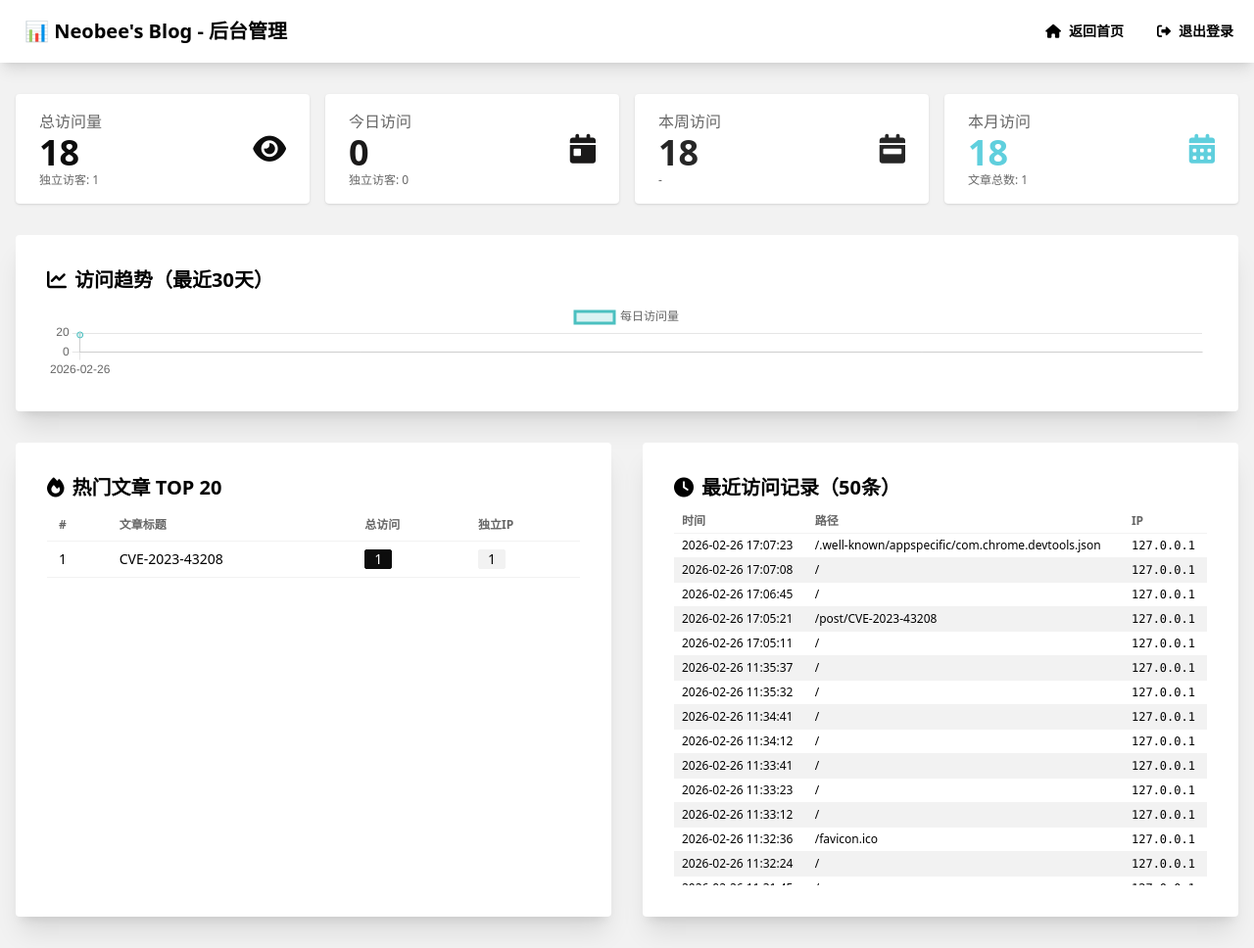
After one commit to Neobee714/Neobee714.github.io, a Flask app: page /admin/dashboard in a window 1280 px wide. The commit adds this page. Shown: the whole page at 98% size. Run offline with Flask 3, Linux system fonts and the light colour scheme; the visitor is signed in with stand-in values (Sample User, id 1); data comes from the database, SQL or seed files in the repository; both versions use the stored data as it was after the commit; some libraries are stand-ins or nearby versions.

Commit message:
添加后台管理系统和访问统计功能
- 新增 Analytics 模块，使用 SQLite 记录访问数据
- 新增后台登录页面和仪表盘
- 显示访问统计、热门文章、访问趋势图表
- 更新头像文件
- 修复模板 JSON 渲染问题

```diff
--- a/app.py
+++ b/app.py
@@ -6,9 +6,10 @@ import time
 import traceback
 import logging
 from collections import defaultdict
-from flask import Flask, render_template, abort, make_response, url_for, request, g
+from flask import Flask, render_template, abort, make_response, url_for, request, g, session, redirect
 from config import Config
 from services.notion_service import get_posts, get_post_content, get_categories, get_related_posts, sync_to_cache
+from services.analytics import Analytics
 try:
     from flask_caching import Cache  # type: ignore
 except Exception:
@@ -103,6 +104,9 @@ else:
     }
 cache = Cache(app, config=cache_config)
 
+# 初始化访问统计 (Initialize Analytics)
+analytics = Analytics(db_path='analytics.db')
+
 # 全局同步状态跟踪 (Global sync status tracking)
 sync_status = {
     'is_syncing': False,
@@ -130,10 +134,26 @@ def _get_cached_categories():
 @app.before_request
 def before_request_handler():
     """
-    请求前钩子：记录请求开始时间，检查缓存命中状态
+    请求前钩子：记录请求开始时间，检查缓存命中状态，记录访问量
     """
     # 记录请求开始时间
     g.start_time = time.time()
+
+    # 记录访问量（排除静态文件和后台路径）
+    if not request.path.startswith('/static/') and not request.path.startswith('/admin/'):
+        try:
+            ip = request.headers.get('X-Forwarded-For', request.remote_addr)
+            if ip and ',' in ip:
+                ip = ip.split(',')[0].strip()
+
+            analytics.record_view(
+                path=request.path,
+                ip=ip,
+                user_agent=request.headers.get('User-Agent'),
+                referer=request.headers.get('Referer')
+            )
+        except Exception as e:
+            logger.error(f"记录访问量失败: {e}")
 
     # 尝试检测缓存命中状态
     g.cache_hit = None  # None: 未知, True: 命中, False: 未命中
@@ -850,6 +870,75 @@ Output: <code class="language-python"># This is a comment\nprint("Hello")</code>
         }), 500
 
 
+# ==================== 后台管理 (Admin Dashboard) ====================
+
+# 简单的密码认证（生产环境建议用更安全的方式）
+ADMIN_PASSWORD = os.environ.get('ADMIN_PASSWORD', 'neobee2026')
+
+@app.route('/admin/login', methods=['GET', 'POST'])
+def admin_login():
+    """后台登录页面"""
+    if request.method == 'POST':
+        password = request.form.get('password', '')
+        if password == ADMIN_PASSWORD:
+            session['admin_logged_in'] = True
+            return redirect('/admin/dashboard')
+        else:
+            return render_template('admin_login.html', error='密码错误')
+    return render_template('admin_login.html')
+
+@app.route('/admin/logout')
+def admin_logout():
+    """退出登录"""
+    session.pop('admin_logged_in', None)
+    return redirect('/admin/login')
+
+def require_admin():
+    """检查是否已登录"""
+    if not session.get('admin_logged_in'):
+        return redirect('/admin/login')
+    return None
+
+@app.route('/admin/dashboard')
+def admin_dashboard():
+    """后台仪表盘"""
+    auth_check = require_admin()
+    if auth_check:
+        return auth_check
+
+    try:
+        # 获取统计数据
+        stats = analytics.get_stats_summary()
+        top_posts = analytics.get_top_posts(limit=20)
+        recent_views = analytics.get_recent_views(limit=50)
+        daily_stats = analytics.get_daily_stats(days=30)
+
+        # 获取文章标题（从 Notion，使用 null-safe 访问）
+        try:
+            all_posts = get_posts() or []
+            post_titles = {
+                (post.get('slug') or ''): (post.get('title') or '无标题')
+                for post in all_posts
+            }
+        except Exception as e:
+            logger.error(f"获取文章列表失败: {e}")
+            post_titles = {}
+
+        # 为 top_posts 添加标题（null-safe）
+        for post in top_posts:
+            slug = post.get('slug') or ''
+            post['title'] = post_titles.get(slug, slug or '未知文章')
+
+        return render_template('admin_dashboard.html',
+                             stats=stats,
+                             top_posts=top_posts,
+                             recent_views=recent_views,
+                             daily_stats=daily_stats)
+    except Exception as e:
+        logger.error(f"获取后台数据失败: {e}", exc_info=True)
+        return f"Error: {e}", 500
+
+
 if __name__ == '__main__':
     # 获取 Railway 分配的端口，如果没有则默认 5000
     port = int(os.environ.get("PORT", 5000))
--- /dev/null
+++ b/templates/admin_dashboard.html
@@ -0,0 +1,225 @@
+<!DOCTYPE html>
+<html lang="zh-CN" data-theme="lofi">
+<head>
+  <meta charset="UTF-8">
+  <meta name="viewport" content="width=device-width, initial-scale=1.0">
+  <title>后台管理 - Neobee's Blog</title>
+  <link rel="stylesheet" href="https://cdnjs.cloudflare.com/ajax/libs/font-awesome/6.5.1/css/all.min.css">
+  <link href="https://cdn.jsdelivr.net/npm/daisyui@4.12.14/dist/full.min.css" rel="stylesheet">
+  <script src="https://cdn.tailwindcss.com"></script>
+  <script src="https://cdn.jsdelivr.net/npm/chart.js@4.4.0/dist/chart.umd.min.js"></script>
+</head>
+<body class="min-h-screen bg-base-200">
+  <!-- 顶部导航 -->
+  <div class="navbar bg-base-100 shadow-lg">
+    <div class="flex-1">
+      <a href="/" class="btn btn-ghost text-xl">📊 Neobee's Blog - 后台管理</a>
+    </div>
+    <div class="flex-none gap-2">
+      <a href="/" class="btn btn-ghost btn-sm">
+        <i class="fa-solid fa-home"></i> 返回首页
+      </a>
+      <a href="/admin/logout" class="btn btn-ghost btn-sm">
+        <i class="fa-solid fa-right-from-bracket"></i> 退出登录
+      </a>
+    </div>
+  </div>
+
+  <div class="container mx-auto px-4 py-8">
+    <!-- 统计卡片 -->
+    <div class="grid grid-cols-1 md:grid-cols-2 lg:grid-cols-4 gap-4 mb-8">
+      <!-- 总访问量 -->
+      <div class="stats shadow bg-base-100">
+        <div class="stat">
+          <div class="stat-figure text-primary">
+            <i class="fa-solid fa-eye text-3xl"></i>
+          </div>
+          <div class="stat-title">总访问量</div>
+          <div class="stat-value text-primary">{{ stats.total_views }}</div>
+          <div class="stat-desc">独立访客: {{ stats.unique_visitors }}</div>
+        </div>
+      </div>
+
+      <!-- 今日访问 -->
+      <div class="stats shadow bg-base-100">
+        <div class="stat">
+          <div class="stat-figure text-secondary">
+            <i class="fa-solid fa-calendar-day text-3xl"></i>
+          </div>
+          <div class="stat-title">今日访问</div>
+          <div class="stat-value text-secondary">{{ stats.today_views }}</div>
+          <div class="stat-desc">独立访客: {{ stats.today_unique }}</div>
+        </div>
+      </div>
+
+      <!-- 本周访问 -->
+      <div class="stats shadow bg-base-100">
+        <div class="stat">
+          <div class="stat-figure text-accent">
+            <i class="fa-solid fa-calendar-week text-3xl"></i>
+          </div>
+          <div class="stat-title">本周访问</div>
+          <div class="stat-value text-accent">{{ stats.week_views }}</div>
+          <div class="stat-desc">
+            {% if stats.yesterday_views > 0 %}
+            昨日: {{ stats.yesterday_views }}
+            {% else %}
+            -
+            {% endif %}
+          </div>
+        </div>
+      </div>
+
+      <!-- 本月访问 -->
+      <div class="stats shadow bg-base-100">
+        <div class="stat">
+          <div class="stat-figure text-info">
+            <i class="fa-solid fa-calendar-alt text-3xl"></i>
+          </div>
+          <div class="stat-title">本月访问</div>
+          <div class="stat-value text-info">{{ stats.month_views }}</div>
+          <div class="stat-desc">文章总数: {{ stats.total_posts }}</div>
+        </div>
+      </div>
+    </div>
+
+    <!-- 访问趋势图表 -->
+    <div class="card bg-base-100 shadow-xl mb-8">
+      <div class="card-body">
+        <h2 class="card-title">
+          <i class="fa-solid fa-chart-line"></i>
+          访问趋势（最近30天）
+        </h2>
+        <canvas id="visitsChart" height="80"></canvas>
+      </div>
+    </div>
+
+    <div class="grid grid-cols-1 lg:grid-cols-2 gap-8">
+      <!-- 热门文章 -->
+      <div class="card bg-base-100 shadow-xl">
+        <div class="card-body">
+          <h2 class="card-title">
+            <i class="fa-solid fa-fire"></i>
+            热门文章 TOP 20
+          </h2>
+          <div class="overflow-x-auto">
+            <table class="table table-zebra table-sm">
+              <thead>
+                <tr>
+                  <th>#</th>
+                  <th>文章标题</th>
+                  <th>总访问</th>
+                  <th>独立IP</th>
+                </tr>
+              </thead>
+              <tbody>
+                {% for post in top_posts %}
+                <tr>
+                  <td>{{ loop.index }}</td>
+                  <td>
+                    <a href="/post/{{ post.slug }}" class="link link-hover" target="_blank">
+                      {{ post.title }}
+                    </a>
+                  </td>
+                  <td>
+                    <span class="badge badge-primary">{{ post.total_views }}</span>
+                  </td>
+                  <td>
+                    <span class="badge badge-ghost">{{ post.unique_ips }}</span>
+                  </td>
+                </tr>
+                {% endfor %}
+              </tbody>
+            </table>
+          </div>
+        </div>
+      </div>
+
+      <!-- 最近访问 -->
+      <div class="card bg-base-100 shadow-xl">
+        <div class="card-body">
+          <h2 class="card-title">
+            <i class="fa-solid fa-clock"></i>
+            最近访问记录（50条）
+          </h2>
+          <div class="overflow-x-auto max-h-96">
+            <table class="table table-zebra table-xs">
+              <thead>
+                <tr>
+                  <th>时间</th>
+                  <th>路径</th>
+                  <th>IP</th>
+                </tr>
+              </thead>
+              <tbody>
+                {% for view in recent_views %}
+                <tr>
+                  <td class="text-xs">{{ view.timestamp }}</td>
+                  <td class="text-xs">
+                    {% if view.path.startswith('/post/') %}
+                    <a href="{{ view.path }}" class="link link-hover" target="_blank">
+                      {{ view.path }}
+                    </a>
+                    {% else %}
+                    {{ view.path }}
+                    {% endif %}
+                  </td>
+                  <td class="text-xs font-mono">{{ view.ip or '-' }}</td>
+                </tr>
+                {% endfor %}
+              </tbody>
+            </table>
+          </div>
+        </div>
+      </div>
+    </div>
+  </div>
+
+  <!-- Chart.js 图表初始化 -->
+  <script>
+    const dailyStats = {{ daily_stats | tojson | safe }};
+
+    // 反转数据（从旧到新）
+    const labels = dailyStats.reverse().map(d => d.date);
+    const data = dailyStats.map(d => d.views);
+
+    const ctx = document.getElementById('visitsChart').getContext('2d');
+    new Chart(ctx, {
+      type: 'line',
+      data: {
+        labels: labels,
+        datasets: [{
+          label: '每日访问量',
+          data: data,
+          borderColor: 'rgb(75, 192, 192)',
+          backgroundColor: 'rgba(75, 192, 192, 0.2)',
+          tension: 0.3,
+          fill: true
+        }]
+      },
+      options: {
+        responsive: true,
+        maintainAspectRatio: true,
+        plugins: {
+          legend: {
+            display: true,
+            position: 'top'
+          },
+          tooltip: {
+            mode: 'index',
+            intersect: false
+          }
+        },
+        scales: {
+          y: {
+            beginAtZero: true,
+            ticks: {
+              precision: 0
+            }
+          }
+        }
+      }
+    });
+  </script>
+</body>
+</html>
--- a/templates/base.html
+++ b/templates/base.html
@@ -205,7 +205,7 @@
       <!-- 头像 + 博客标题 (Avatar + Blog Title) -->
       <div class="flex flex-col items-center text-center mb-8">
         <a href="/" class="block mb-4">
-          <img src="{{ url_for('static', filename='avatar.png') }}"
+          <img src="{{ url_for('static', filename='avatar.jpg') }}"
                onerror="this.src='https://ui-avatars.com/api/?name=Neobee&background=random'"
                alt="Neobee"
                class="w-32 h-32 rounded-full ring ring-primary ring-offset-4 ring-offset-base-200 object-cover hover:opacity-90 transition-opacity">
```
Also changed, not shown: services/analytics.py (added, +252 -0 lines), services/notion_service.py (+14 -0 lines), templates/admin_login.html (added, +44 -0 lines), analytics.db (added), static/avatar.jpg (added), 2 other files.
